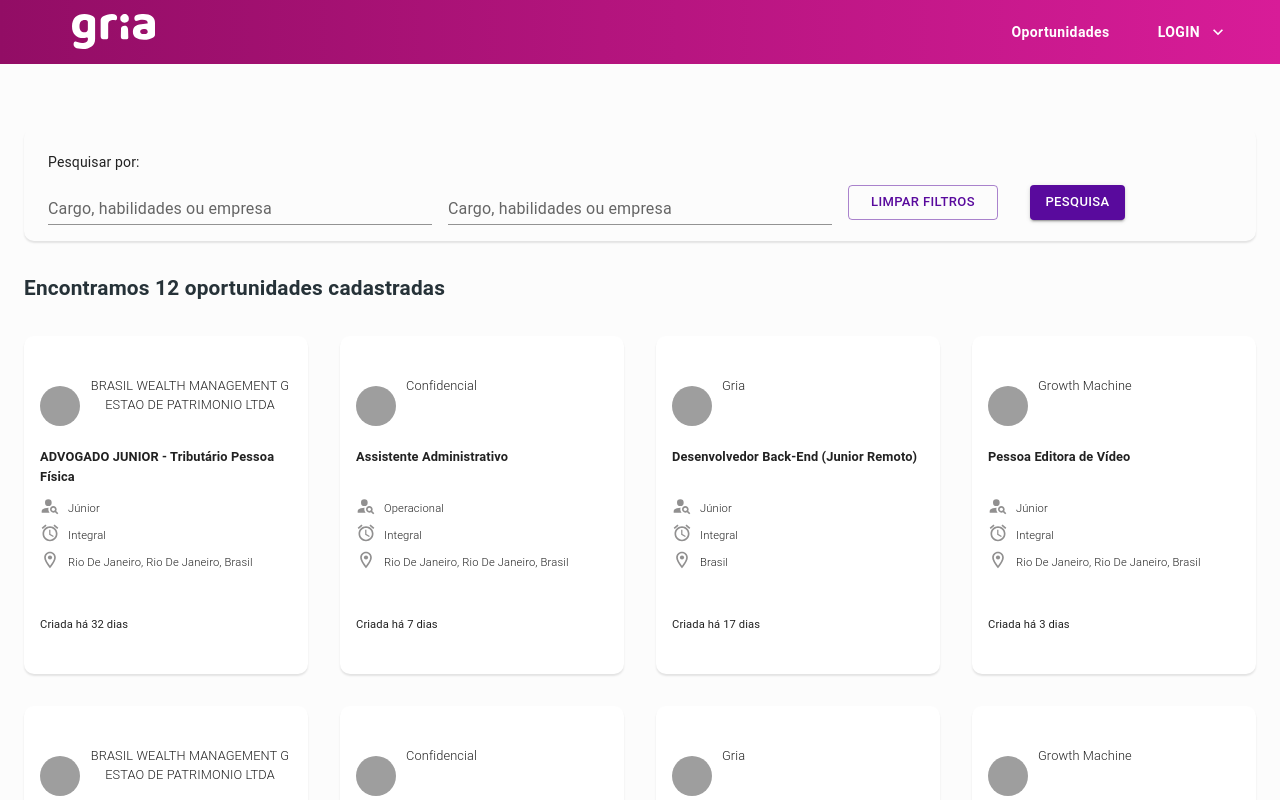
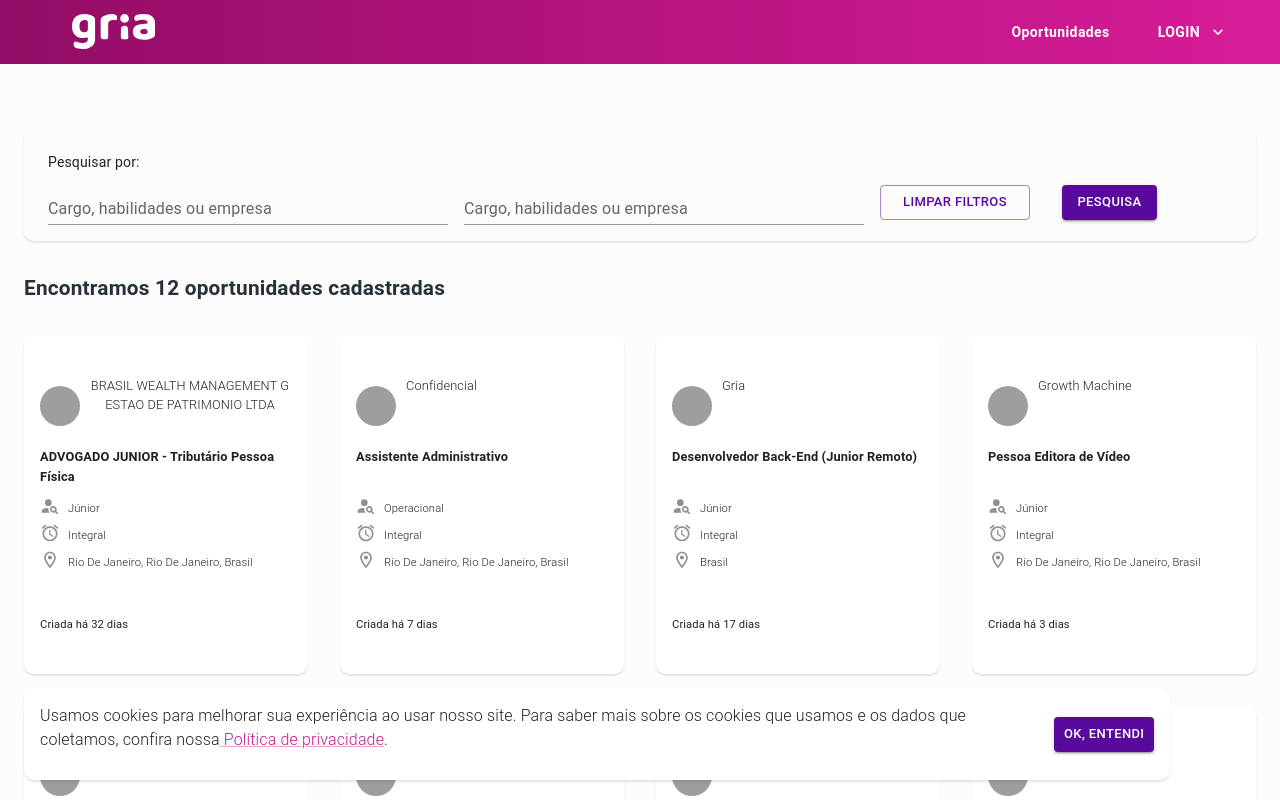
Before and after one commit to HurleySA/Gria, a React (Create React App) app: page / in a window 1280 px wide. Shown: the top 800 px of the page. Built offline with nearby package versions, Linux system fonts and the light colour scheme; data requests are answered from the project's data file; grey boxes are pictures that could not be loaded.

Commit message:
Adicionando aceitar Cookies

```diff
--- a/src/App.tsx
+++ b/src/App.tsx
@@ -4,6 +4,7 @@ import Header from '../src/components/Header/Header';
 import Catalog from './components/Catalog/Catalog';
 import FilterBar from './components/FilterBar/FilterBar';
 import { CssBaseline } from '@mui/material';
+import Cookies from './components/Cookies/Cookies';
 
 const theme = createTheme({
   palette: {
@@ -48,6 +49,7 @@ function App() {
       <Header/>
       <FilterBar/>
       <Catalog/>
+      <Cookies/>
 
     </ThemeProvider>
 
--- a/src/components/Catalog/styles.ts
+++ b/src/components/Catalog/styles.ts
@@ -6,7 +6,18 @@ export const useStyles = makeStyles({
         color:'#263238',
         letterSpacing:'0.01px',
         fontSize:'1.3rem !important',
-        fontWeight:'bold !important'
+        fontWeight:'bold !important',
+
+        "&:before": {
+            position: "absolute",
+            content: '""',
+            top: 0,
+            left: 0,
+            right: 0,
+            width: "30%",
+            height: 2,
+            background: "red"
+          }
     },
     pagination: {
         "&":{
--- a/src/components/CatalogItem/index.tsx
+++ b/src/components/CatalogItem/index.tsx
@@ -34,7 +34,7 @@ export default function CatalogItem(props: itemProps ) {
         <Grid className={classes.gridContainer}>
                         <Link href="https://www.gria.io/" underline="none" color="inherit" className={classes.gridItem}>
                             <Box className={classes.containerCompany}>
-                                <Avatar alt="Remy Sharp" src={props.job.srcLogo} sx={{marginRight:'10px'}}/>
+                                <Avatar alt="Avatar company" src={props.job.srcLogo} sx={{marginRight:'10px'}}/>
                                 <Typography variant="body1" component="div" align="center" className={classes.nameCompany} >
                                 {props.job.nameCompany}
                                 </Typography>
--- a/src/components/CatalogItem/styles.ts
+++ b/src/components/CatalogItem/styles.ts
@@ -9,6 +9,7 @@ export const useStyles = makeStyles({
     },
     gridItem: {
         maxWidth:'300px',
+        minWidth:"270px",
         height: "100%",
         padding:"1rem",
 
--- /dev/null
+++ b/src/components/Cookies/Cookies.tsx
@@ -0,0 +1,56 @@
+import { AppBar, Box, Button, Container, Link, Typography } from "@mui/material";
+import { makeStyles } from '@mui/styles';
+import { useState } from "react";
+
+export const useStyles = makeStyles({
+    nameCompany:{
+        maxWidth:"950px",
+        minWidth:"280px",
+        minHeight:"60px",
+        fontWeight:"300 !important",
+        wordBreak: "break-word",
+        fontSize:"1rem !important" ,
+        lineHeight:".8rem",
+        margin:"0rem 2rem 1rem 0rem"
+    },
+    grow:{
+        flexGrow: 1.
+      },
+
+})
+export default function Cookies() {
+    const [cookiesAcepted, setCookiesAcepted] = useState(true);
+    const classes = useStyles();
+    return (
+      <Box sx={{width:"100%", /* display:"flex", alignItems:"center", justifyContent:"center" */}} >
+        <Container maxWidth="lg" >
+            <Box sx={{maxWidth:"100%", display:"flex", alignItems:"center", padding:"1rem",  flexWrap:"wrap", backgroundColor:"#fff", boxShadow:"0px 2px 2px rgb(0 0 0 / 10%)", borderRadius: "10px", position:"fixed", bottom:"20px"}}>
+                <Typography className={classes.nameCompany}>
+                Usamos cookies para melhorar sua experiência ao usar nosso site. Para saber mais sobre os cookies que usamos e os dados que coletamos, confira nossa
+                <Link href="https://www.gria.io/politica"> Política de privacidade</Link>.
+                </Typography>
+                <Button variant="contained" color="secondary" size="small" style={{minWidth:"95px", height:"35px", marginLeft:"4rem"}}>Ok, Entendi</Button>
+            </Box>
+        </Container>
+      </Box>
+    )
+       /*  <Box sx={{ flexGrow: 1 }}>
+         <Container maxWidth="lg" >
+            <Box sx={{display:"flex", alignItems:"center", justifyContent:"space-between",position:"fixed", bottom:"20px", zIndex:1500}}>
+                <Box>
+                <Typography variant="body1" component="div" align="center" className={classes.nameCompany} >
+
+                    Usamos cookies par nosso sitais sobre os cookies que usamos e os dados que coletamos,
+                    confira nossa <Link href="https://www.gria.io/politica">Política de privacidade</Link>.
+                     </Typography>
+                </Box>
+
+                <Button variant="contained" color="secondary" size="small" style={{minWidth:"95px", height:"35px"}}>Pesquisa</Button>
+            </Box>
+
+         </Container>
+
+        </Box> */
+
+
+}
--- a/src/components/FilterBar/styles.ts
+++ b/src/components/FilterBar/styles.ts
@@ -24,7 +24,8 @@ export const useStyles = makeStyles({
     },
     containerButtons:{
         display:"flex",
-        flexGrow:1,
+        justifyContent:"space-between",
+        flexGrow:0,
         minWidth:'270px',
     }
 });
```
